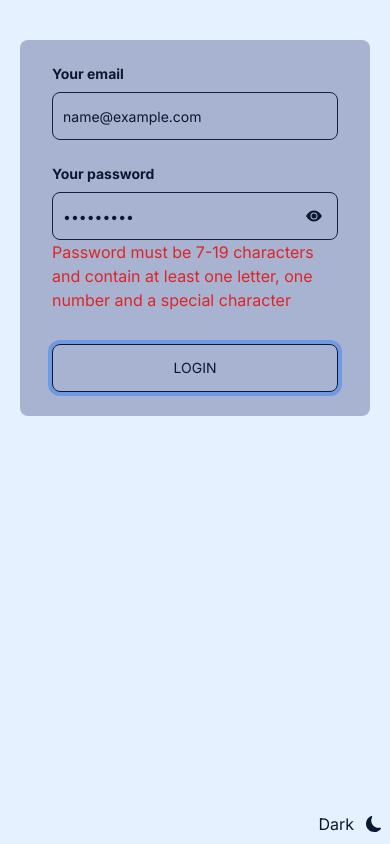
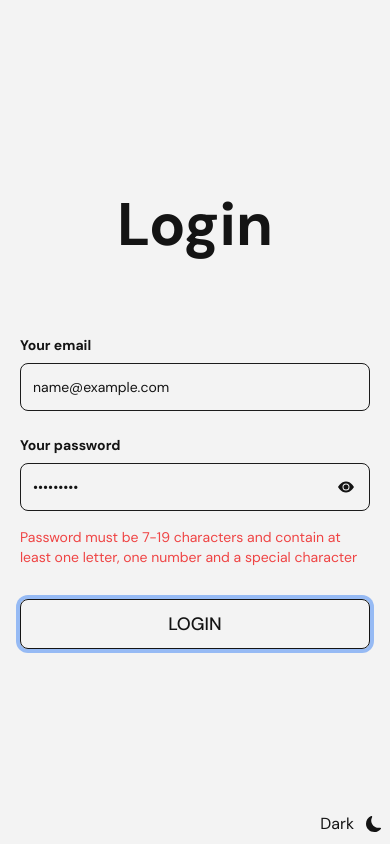
Before and after one commit to b1amage/sepm-frontend, a React (Create React App) app: page /login in a window 390 px wide. Both pictures are taken after typing "name@example.com", "Sample123" into the empty fields and a click on the button "LOGIN". Built offline with nearby package versions, Linux system fonts and the light colour scheme.

Commit message:
restructure color pallete + responsive login page

```diff
--- a/public/index.html
+++ b/public/index.html
@@ -34,7 +34,7 @@
 		<link rel="preconnect" href="https://fonts.googleapis.com" />
 		<link rel="preconnect" href="https://fonts.gstatic.com" crossorigin />
 		<link
-			href="https://fonts.googleapis.com/css2?family=Fira+Code:wght@300;400;600&family=Inter:wght@300;400;600;700&display=swap"
+			href="https://fonts.googleapis.com/css2?family=DM+Sans:wght@400;500;700&display=swap"
 			rel="stylesheet"
 		/>
 	</head>
--- a/src/components/authentication/LoginForm.js
+++ b/src/components/authentication/LoginForm.js
@@ -36,13 +36,13 @@ const LoginForm = () => {
 
 	return (
 		<form
-			className="px-8 py-6 mx-auto rounded-lg lg:w-1/2 bg-slate-400 dark:bg-navy-200"
+			className="w-full mx-auto rounded-lg ld:py-6 lg:px-8 lg:w-1/2 md:w-2/3"
 			onSubmit={formik.handleSubmit}
 		>
-			<div className="mb-6">
+			<div className="mb-6 md:mb-10 lg:mb-16">
 				<label
 					htmlFor="email"
-					className="block mb-2 text-sm font-bold lg:text-lgtext-navy-600 dark:text-white"
+					className="block mb-2 text-sm font-bold lg:text-lg"
 				>
 					Your email
 				</label>
@@ -52,18 +52,22 @@ const LoginForm = () => {
 					autoComplete="off"
 					type="email"
 					id="email"
-					className="input placeholder:text-sm bg-transparent border border-navy-400 dark:border-green text-navy-600 dark:text-slate-200 text-sm md:text-lg rounded-lg focus:border-navy-200 focus:dark:border-green block w-full p-2.5 placeholder:text-white focus:placeholder:text-navy-400 dark:placeholder-slate-200 outline-none dark:focus:bg-greenTin focus:bg-slate-200 transition-all duration-300"
+					className="block w-full p-3 text-sm transition-all duration-300 bg-transparent border rounded-lg outline-none input placeholder:text-sm border-black-400 dark:border-white-400 md:text-lg placeholder:text-white focus:bg-white-200 dark:focus:bg-black-400"
 					placeholder="eg. s3877698@rmit.edu.vn"
 					required
 				/>
 				{formik.errors.email && (
-					<p className="text-red-600"> {formik.errors.email} </p>
+					<p
+						className={`my-4 text-sm font-thin text-red-500 md:text-lg transition-all duration-300`}
+					>
+						{formik.errors.email}
+					</p>
 				)}
 			</div>
-			<div className="mb-6">
+			<div className="mb-6 md:mb-10 lg:mb-16">
 				<label
 					htmlFor="password"
-					className="block mb-2 text-sm font-bold lg:text-lgtext-navy-600 dark:text-white"
+					className="block mb-2 text-sm font-bold lg:text-lg"
 				>
 					Your password
 				</label>
@@ -74,7 +78,7 @@ const LoginForm = () => {
 						autoComplete="off"
 						type={`${isShowPassword ? "text" : "password"}`}
 						id="password"
-						className="input placeholder:text-sm bg-transparent border border-navy-400 dark:border-green text-navy-600 dark:text-slate-200 text-sm md:text-lg rounded-lg focus:border-navy-200 focus:dark:border-green block w-full p-2.5 dark:placeholder-slate-200 outline-none dark:focus:bg-greenTin focus:bg-slate-200 transition-all duration-300"
+						className="block w-full p-3 text-sm transition-all duration-300 bg-transparent border rounded-lg outline-none input placeholder:text-sm border-black-400 dark:border-white-400 md:text-lg placeholder:text-white focus:bg-white-200 dark:focus:bg-black-400"
 						required
 					/>
 
@@ -87,13 +91,17 @@ const LoginForm = () => {
 				</div>
 
 				{formik.errors.password && (
-					<p className="text-red-600"> {formik.errors.password} </p>
+					<p
+						className={`my-4 text-sm font-thin text-red-500 md:text-lg transition-all duration-300`}
+					>
+						{formik.errors.password}
+					</p>
 				)}
 			</div>
 
 			<button
 				type="submit"
-				className="btn mt-2 lg:mt-10 bg-transparent focus:ring-4 focus:outline-none font-medium rounded-lg text-sm w-full sm:w-auto px-5 py-2.5 text-center text-navy-600 dark:text-green dark:border-green border border-navy-600 dark:hover:bg-greenTin transition-all duration-300"
+				className="flex w-full min-w-[150px] min-h-[50px] mt-8 text-lg font-medium transition-all duration-300 bg-transparent border rounded-lg btn lg:mt-8 focus:ring-4 focus:outline-none sm:w-auto hover:shadow-sm hover:-translate-y-2"
 			>
 				Login
 			</button>
--- a/src/index.scss
+++ b/src/index.scss
@@ -8,22 +8,22 @@
 	}
 
 	body {
-		@apply m-0 scroll-smooth font-sans-serif antialiased dark:bg-navy-600 bg-white dark:text-slate-600 text-navy-600 transition-all duration-500;
+		@apply m-0 scroll-smooth font-dm-sans antialiased text-black-600 bg-white-400 transition-all duration-500 dark:bg-black-600 dark:text-white-200;
 	}
 }
 
 ::selection {
-	@apply bg-navy-200 text-slate-200;
+	@apply bg-black-400 text-white-200 dark:bg-white-200 dark:text-black-400;
 }
 
 body::-webkit-scrollbar {
-	@apply w-2;
+	@apply w-2 h-10 transition-all;
 }
 
 body::-webkit-scrollbar-track {
-	@apply shadow-sm bg-navy-200;
+	@apply shadow-sm bg-white-800 dark:bg-black-400;
 }
 
 body::-webkit-scrollbar-thumb {
-	@apply bg-slate-400 outline-none rounded-sm;
+	@apply bg-black-400 dark:bg-white-400 outline-none;
 }
--- a/src/views/LoginPage.js
+++ b/src/views/LoginPage.js
@@ -3,7 +3,8 @@ import LoginForm from "../components/authentication/LoginForm";
 
 const LoginPage = () => {
 	return (
-		<div className="container px-5 py-10 mx-auto">
+		<div className="container flex flex-col items-center justify-center h-screen px-5 py-10 mx-auto">
+			<h3 className="mb-20 text-6xl font-bold lg:text-8xl">Login</h3>
 			<LoginForm />
 		</div>
 	);
--- a/src/views/OTPPage.js
+++ b/src/views/OTPPage.js
@@ -24,15 +24,15 @@ const OTPPage = () => {
 	return (
 		<div className="container px-5 py-10 mx-auto">
 			<div className="flex flex-col my-10 space-y-4">
-				<h3 className="text-2xl font-semibold md:text-2xl lg:text-4xl md:mb-2 lg:mb-5 dark:text-slate-200">
-					Enter your verification code
+				<h3 className="text-2xl font-bold lg:text-4xl md:mb-2 lg:mb-5">
+					Enter your OTP code
 				</h3>
 				<p className="font-thin md:text-xl lg:text-2xl md:font-medium">
-					We have send a verifiycation code to s3877698@rmit.edu.vn
+					We have send an 6-digit-OTP code to s3877698@rmit.edu.vn
 				</p>
 			</div>
 
-			<div className="flex items-center justify-center mx-auto overflow-hidden h-[300px] md:h-[400px] md:w-[450px] md:mb-10 lg:mb-16">
+			<div className="flex items-center justify-center mx-auto overflow-hidden md:w-1/2 lg:w-1/3 md:mb-10 lg:mb-16">
 				<img
 					src={otpImg}
 					alt="otp illustration"
@@ -48,13 +48,13 @@ const OTPPage = () => {
 				otpType="number"
 				disabled={false}
 				secure={false}
-				inputClassName="!m-0 text-center min-w-[50px] lg:min-w-[100px] lg:min-h-[100px] md:min-w-[75px] md:min-h-[75px] block text-center text-xl font-bold min-h-[50px] dark:bg-navy-200 bg-slate-400 outline-none input border-none text-navy-600 dark:text-white p-0 md:text-2xl lg:text-4xl"
+				inputClassName="!m-0 text-center min-w-[50px] lg:min-w-[100px] lg:min-h-[100px] md:min-w-[75px] md:min-h-[75px] block text-xl font-bold min-h-[50px] dark:bg-white-400 bg-black-400 outline-none input border-none text-white-200 dark:text-black-400 p-0 md:text-2xl lg:text-4xl"
 				className="!grid grid-cols-6 my-8 place-items-center"
 			/>
 			<ResendOTP
 				maxTime={OTP_EXPIRE_TIME}
 				renderTime={renderTime}
-				className="relative flex flex-col text-white"
+				className="relative flex flex-col"
 				onResendClick={handleResendClick}
 				renderButton={renderButton}
 				onTimerComplete={handleTimeComplete}
@@ -62,9 +62,9 @@ const OTPPage = () => {
 
 			<button
 				onClick={handleVerifyClick}
-				className={`mt-8 bg-transparent border btn ${
+				className={`mt-8 bg-black-400 text-white-200 hover:bg-black-400 hover:shadow-sm hover:-translate-y-2 btn ${
 					OTP.length === 6 ? "block" : "hidden"
-				} dark:!border-green dark:!text-green dark:bg-transparent bg-navy-400 text-slate-200 min-w-[200px] md:min-w-[250px] lg:min-w-[300px] px-3 py-2  mx-auto hover:dark:bg-greenTin transition-all hover:bg-navy-200 duration-300`}
+				}  dark:text-black-600 dark:bg-white-400 min-w-[200px] md:min-w-[250px] lg:min-w-[300px] px-3 py-2 mx-auto transition-all duration-300`}
 			>
 				Verify
 			</button>
@@ -74,7 +74,7 @@ const OTPPage = () => {
 
 const renderTime = (remainingtime) => {
 	return (
-		<span className="block py-4 font-thin text-center md:text-xl text-slate-600">
+		<span className="block py-4 font-thin text-center md:text-xl">
 			Verifying code will expired in {remainingtime} seconds.
 		</span>
 	);
@@ -85,7 +85,7 @@ const renderButton = (props) => {
 	return (
 		<button
 			{...rest}
-			className="bg-transparent cursor-pointer relative z-10 md:text-xl lg:text-2xl border btn font-bold border-none dark:!text-slate-200 !text-navy-600 min-w-[200px] px-3 py-2 mx-auto hover:!text-green dark:hover:!text-green transition-all duration-300 lg:hover:!text-navy-800"
+			className="bg-transparent dark:text-white-400 text-black-600 cursor-pointer md:text-xl lg:text-2xl border btn font-bold border-none min-w-[200px] px-3 py-2 mx-auto transition-all"
 		>
 			Resent
 		</button>
--- a/tailwind.config.js
+++ b/tailwind.config.js
@@ -13,27 +13,21 @@ module.exports = {
 			colors: {
 				transparent: "transparent",
 				current: "currentColor",
-				white: "#e6f1ff",
-				navy: {
-					200: "#233554",
-					400: "#112240",
-					600: "#0a192f",
-					800: "#020c1b",
+				black: {
+					400: "#1B1B1B",
+					600: "#141414",
+					800: "#000",
 				},
-				green: "#64ffda",
-				greenTin: "rgba(100,255,218,0.1)",
-				slate: {
-					200: "#ccd6f6",
-					400: "#a8b2d1",
-					600: "#8892b0",
-					800: "#495670",
+				white: {
+					200: "#fff",
+					400: "#F3F3F3",
+					800: "#E1E1E1",
 				},
 			},
 		},
 
 		fontFamily: {
-			"sans-serif": ["Inter", "sans-serif"],
-			monospace: ["Fira Code", "monospace"],
+			"dm-sans": ["DM Sans", "sans-serif"],
 		},
 
 		screens: {
```
Also changed, not shown: src/assets/otp-vector.png.
